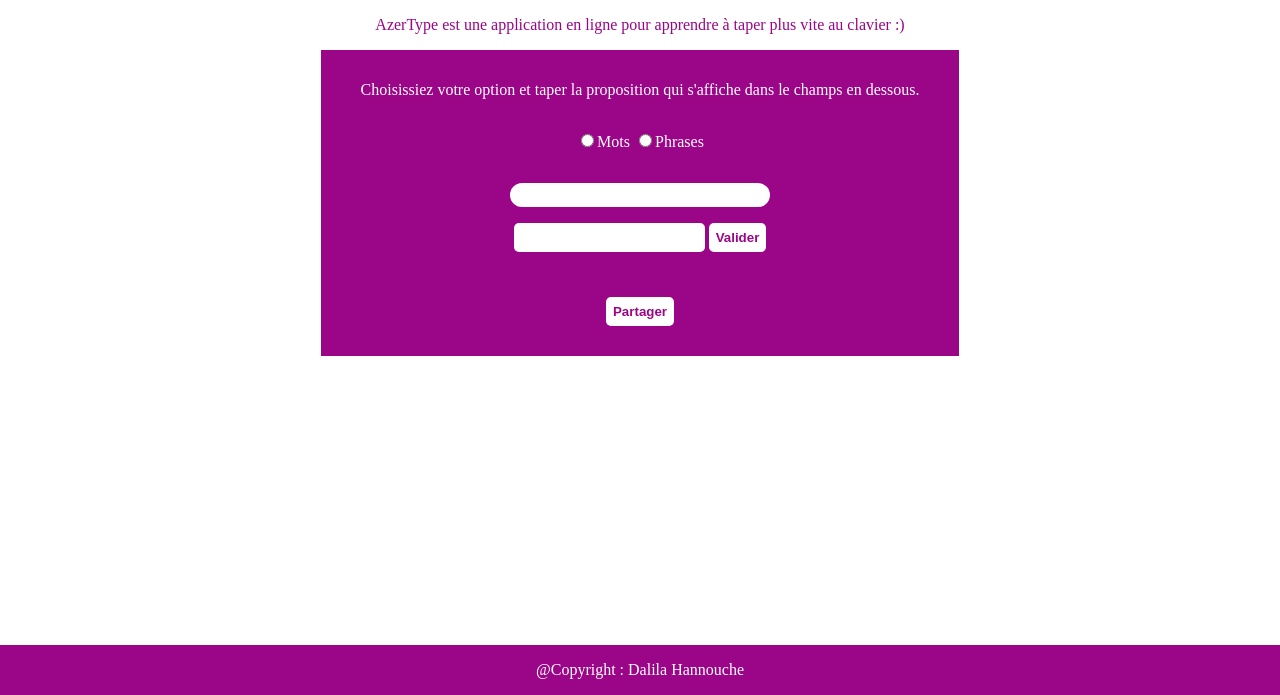
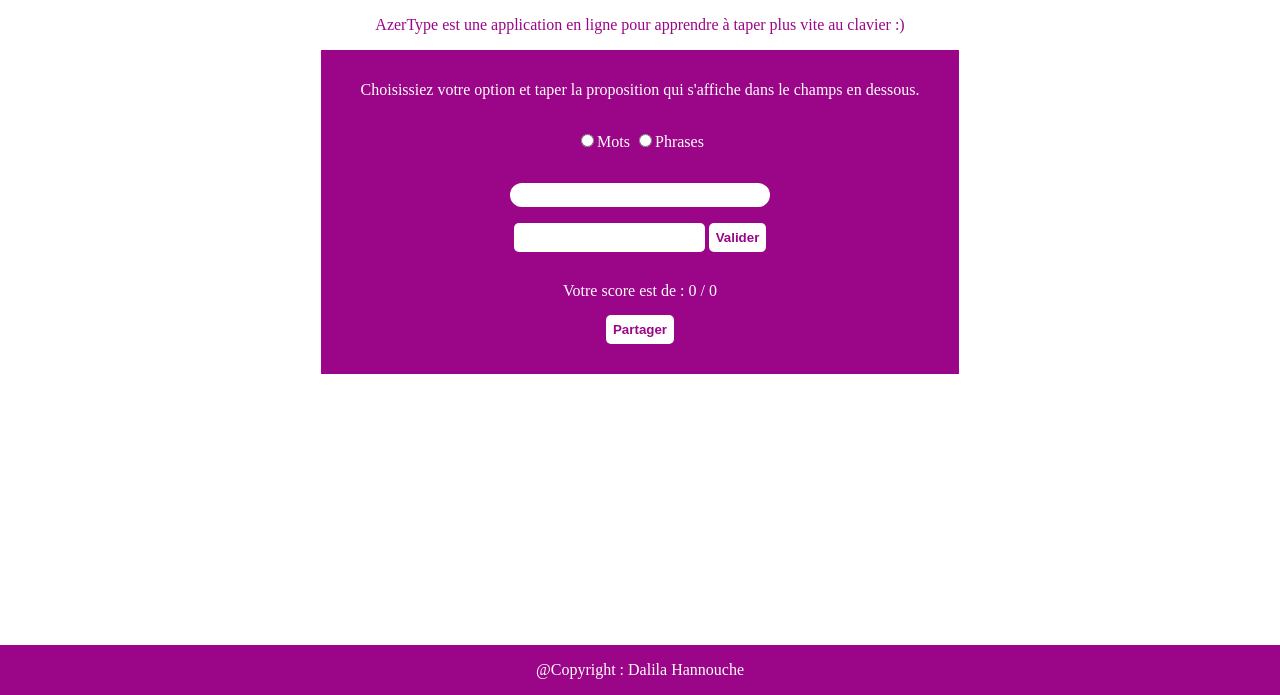
Before and after one commit to dalilahannouche/azerty_game, a plain HTML site: page index.html in a window 1280 px wide. Shown: the part 105-800 px from the top of the page. Drawn offline with Linux system fonts and the light colour scheme.

Commit message:
Adding the sentence of score
adding span for score and list

```diff
--- a/index.html
+++ b/index.html
@@ -30,7 +30,7 @@
             </div>
 
             <div id="proposal">
-                <p> <span> </span></p>
+                <p><span></span></p>
 
                 <div class="validation">
                 <input type="text" name="word_on"/>
@@ -39,7 +39,7 @@
             </div>
 
             <div id="score">
-
+               Votre score est de : <span class= score>0 </span> /  <span class=liste>0</span>
             </div>
 
             <div class="social_media">
```
